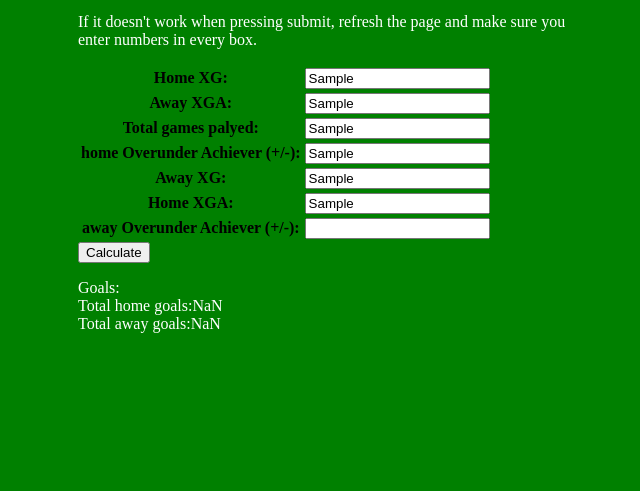
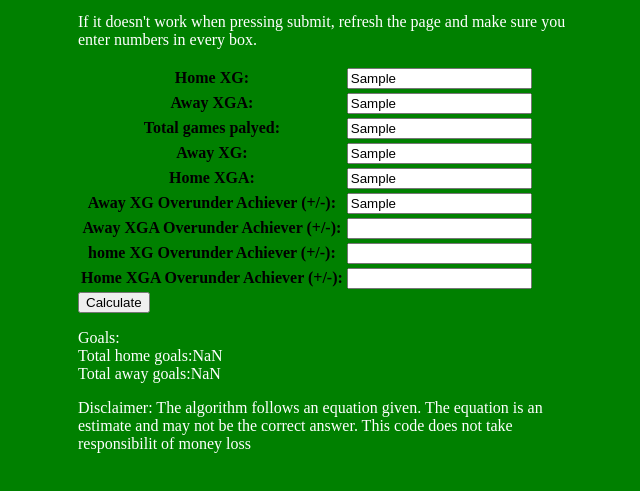
Before and after one commit to ShepGames/shepgames.github.io, a plain HTML site: page football.html in a window 1280 px wide. Both pictures are taken after typing "Sample", "Sample", "Sample", "Sample", "Sample", "Sample" into the empty fields and a click on the input "Calculate". Shown: the part 101-592 px from the top of the page, without its empty margins (312-952 px from the left). Drawn offline with Linux system fonts and the light colour scheme.

Commit message:
Add files via upload
maths

```diff
--- a/football.html
+++ b/football.html
@@ -11,6 +11,7 @@ body {background-color: green;}
 h1   {color: white;}
 p    {color: white;}
 </style>
+	<title>Football</title>
 </head>
 <body class="content">
 
@@ -35,11 +36,6 @@ p    {color: white;}
   </tr>
 
 		<tr>
-	<th>home Overunder Achiever (+/-): </th>
-    <th><input type="text" id="ou" ></th>
-
-  </tr>
-		<tr>
 	<th>Away XG: </th>
     <th><input type="text" id="awayxg" ></th>
 
@@ -50,10 +46,27 @@ p    {color: white;}
 
   </tr>
 		<tr>
-	<th>away Overunder Achiever (+/-): </th>
+	<th>Away XG Overunder Achiever (+/-): </th>
     <th><input type="text" id="awayov" ></th>
 
   </tr>
+		<tr>
+	<th>Away XGA Overunder Achiever (+/-): </th>
+    <th><input type="text" id="awayov2" ></th>
+
+  </tr>
+		<tr>
+	<th>home XG Overunder Achiever (+/-): </th>
+    <th><input type="text" id="ou" ></th>
+
+  </tr>
+		<tr>
+	<th>Home XGA Overunder Achiever (+/-): </th>
+    <th><input type="text" id="ou2" ></th>
+
+  </tr>
+
+
 	</table>
 	<input type="submit" onClick="calculate()" value="Calculate">
 
@@ -67,13 +80,17 @@ p    {color: white;}
 				var tot = parseFloat(document.getElementById("total").value);
 
 				var o = parseFloat(document.getElementById("ou").value);
+				var o2 = parseFloat(document.getElementById("ou2").value);
+				var awayo = parseFloat(document.getElementById("awayov").value);
+				var awayo2 = parseFloat(document.getElementById("awayov2").value);
 				console.log(o);
-				var homeGoals = parseFloat(((home+away)/(tot))+o);
+				var homeGoals = parseFloat(((home+away)/(tot))+o+awayo2);
 				var homexga = parseFloat(document.getElementById("homexga").value);
 				var awayxg = parseFloat(document.getElementById("awayxg").value);
-				var awayo = parseFloat(document.getElementById("awayov").value);
+
+
 				var output = String(homeGoals);
-				var awayGoals = parseFloat(((awayxg+homexga)/(tot))+awayo);
+				var awayGoals = parseFloat(((awayxg+homexga)/(tot))+awayo+o2);
 				var output2 = String(awayGoals);
 				console.log(output);
 
@@ -81,6 +98,7 @@ p    {color: white;}
 				document.getElementById("goals").innerHTML  = document.getElementById("goals").innerHTML + ('<br/>') + "Total away goals:"+output2;
 			}
 </script>
+	<p>Disclaimer: The algorithm follows an equation given. The equation is an estimate and may not be the correct answer. This code does not take responsibilit of money loss</p>
 </body>
 
 </html>
```
